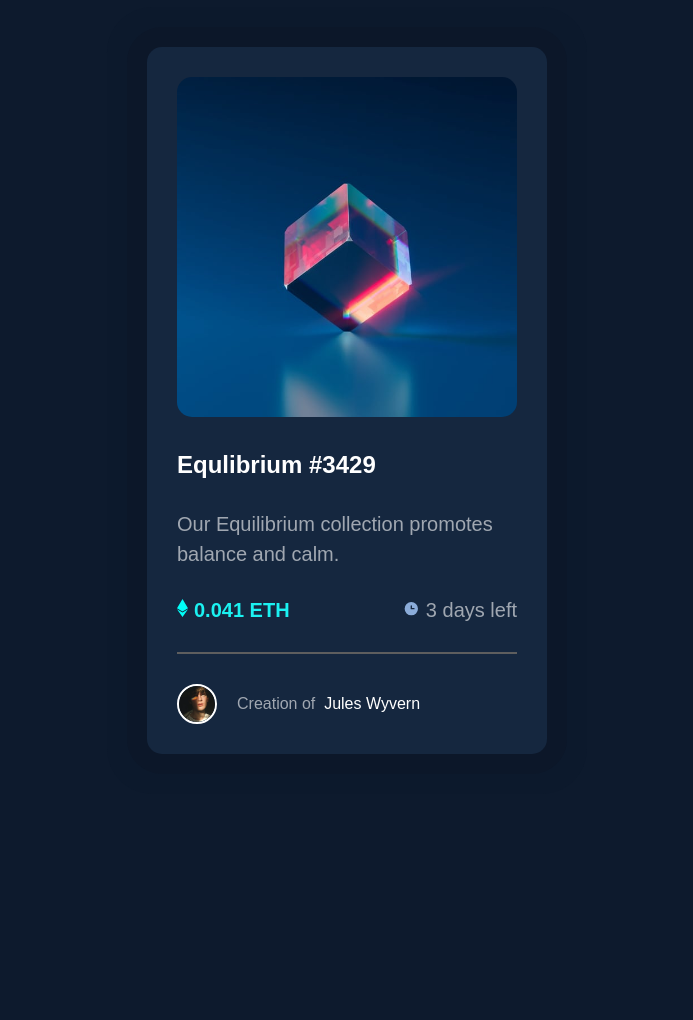
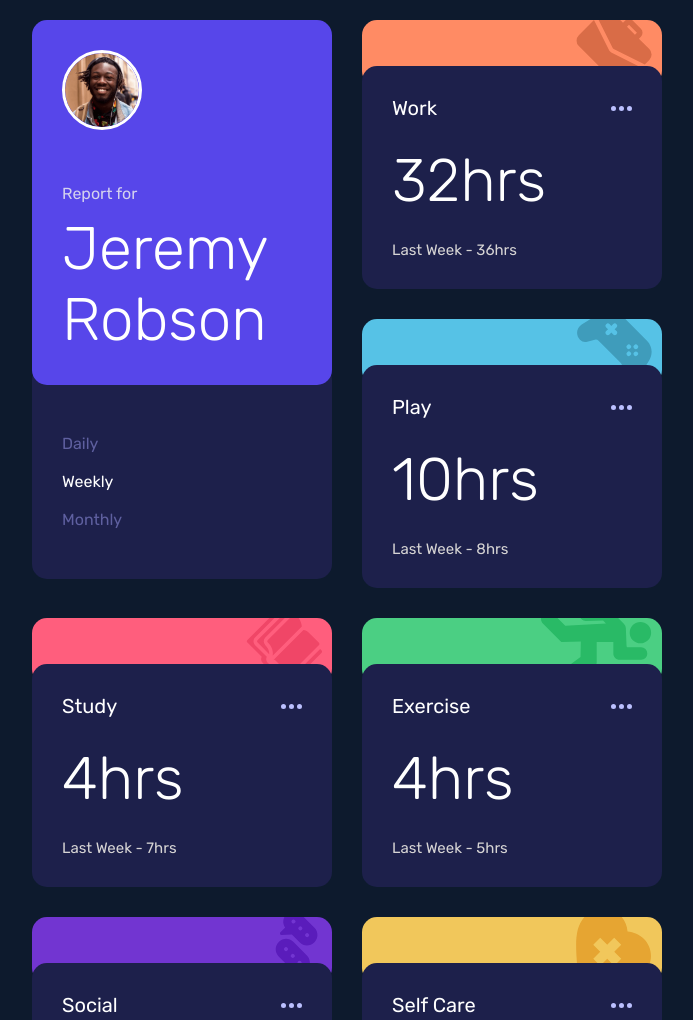
Before and after one commit to NadaElho/Time-tracking-dashboard, a plain HTML site: page index.html in a window 1280 px wide. Shown: the top 1020 px of the page, without its empty margins (293-986 px from the left). Before the commit the page ends 800 px from the top, so only its background shows below. Drawn offline with Linux system fonts and the light colour scheme.

Commit message:
first commit

```diff
--- a/index.html
+++ b/index.html
@@ -8,36 +8,23 @@
     <title>Document</title>
   </head>
   <body>
-    <div class="box">
-      <div class="img">
-        <img class="equi" src="./images/image-equilibrium.jpg" alt="" />
-        <div class="overlay">
-          <img src="./images/icon-view.svg" alt="" />
+    <div class="dashboard">
+      <div class="one">
+        <div class="name">
+            <img src="./images/image-jeremy.png" alt=""/>
+            <div>
+                <span>Report for</span>
+                <h6>Jeremy Robson</h6>
+            </div>
+        </div>
+        <div class="time">
+            <span>Daily</span>
+            <span class="active">Weekly</span>
+            <span>Monthly</span>
         </div>
       </div>
-      <h2>Equlibrium #3429</h2>
-      <p>Our Equilibrium collection promotes balance and calm.</p>
-      <div class="info">
-        <span class="left"
-          ><img
-            src="./images/icon-ethereum.svg"
-            alt=""
-            style="margin-right: 6px"
-          />0.041 ETH</span
-        >
-        <span class="right"
-          ><img
-            src="./images/icon-clock.svg"
-            alt=""
-            style="margin-right: 6px"
-          />3 days left</span
-        >
-      </div>
-      <hr />
-      <div class="footer">
-        <img class="avatar" src="./images/image-avatar.png" alt="" />
-        <span> Creation of&nbsp; <span class="name"> Jules Wyvern</span></span>
       </div>
     </div>
+    <script src="script.js"></script>
   </body>
 </html>
--- /dev/null
+++ b/script.js
@@ -0,0 +1,40 @@
+const arr= ["two","three","four","five","six","seven"];
+const imgs= ["work","play","study","exercise","social","self-care"]
+const colors=["#ff8b64","#56c2e6","#ff5e7d","#4bcf83","#7235d1","#f1c75b"]
+const title=["Work","Play","Study","Exercise","Social","Self Care"]
+const hours=["32","10","4","4","5","2"]
+const lastHrs=["36","8","7","5","10","2"]
+let div= document.querySelectorAll(".dashboard")[0];
+for(let i=0;i<imgs.length;i++){
+    let box=document.createElement("div");
+    box.classList.add("box",arr[i])
+    div.appendChild(box);
+    let boxName=document.createElement("div");
+    boxName.classList.add("name");
+    box.appendChild(boxName);
+    let image=document.createElement("img");
+    image.src=`images/icon-${imgs[i]}.svg`;
+    boxName.appendChild(image);
+    boxName.style.backgroundColor=colors[i];
+    let work= document.createElement("div");
+    work.classList.add("work");
+    box.appendChild(work);
+    let workTitle= document.createElement("div");
+    workTitle.classList.add("workTitle")
+    work.appendChild(workTitle);
+    let span= document.createElement("span");
+    span.innerText=title[i];
+    let img=document.createElement("img");
+    img.src="./images/icon-ellipsis.svg"
+    workTitle.appendChild(span);
+    workTitle.appendChild(img);
+    const hrs=document.createElement("div");
+    hrs.classList.add("hrs")
+    work.appendChild(hrs)
+    const heading=document.createElement("h6");
+    hrs.appendChild(heading);
+    heading.innerText=`${hours[i]}hrs`;
+    const p=document.createElement("p");
+    p.innerText=`Last Week - ${lastHrs[i]}hrs`;
+    hrs.appendChild(p)
+}
--- a/style.css
+++ b/style.css
@@ -1,3 +1,4 @@
+@import url('https://fonts.googleapis.com/css2?family=Rubik:wght@300;400;700&display=swap');
 * {
   box-sizing: border-box;
   margin: 0;
@@ -8,115 +9,237 @@ body {
   display: flex;
   align-items: center;
   justify-content: center;
-  height: 100vh;
-  font-family: sans-serif;
+  min-height: 100vh;
+  font-family: 'Rubik', sans-serif;
 }
-.box {
-  background-color: #15273f;
-  box-shadow: 0px 0px 0 20px #0c1729, 0 0 0 40px #0c192c;
+.container{
+    padding-left: 15px;
+    padding-right: 15px;
+    margin-left: auto;
+    margin-right: auto;
+}
+.dashboard{
+    display: grid;
+    gap: 30px;
+}
+.dashboard .one{
+    grid-column: 1;
+    grid-row: 1 / span 2;
+}
+.dashboard .two{
+    grid-column: 2;
+    grid-row: 1;
+}
+.dashboard .three{
+    grid-column: 3;
+    grid-row: 1;
+}
+.dashboard .four{
+    grid-column: 4;
+    grid-row: 1;
+}
+.dashboard .five{
+    grid-column: 2;
+    grid-row: 2;
+}
+.dashboard .six{
+    grid-column: 3;
+    grid-row: 2;
+}
+.dashboard .seven{
+    grid-column: 4;
+    grid-row: 2;
+}
+@media (max-width:767px) {
+    .dashboard{
+        padding: 20px;
+        display: flex;
+        flex-direction: column;
+        width: 300px;
+    }
+}
+@media (max-width:1290px) {
+    .dashboard{
+        padding: 20px;
+    }
+    .dashboard .one{
+        grid-column: 1;
+        grid-row: 1 / span 2;
+    }
+    .dashboard .two{
+        grid-column: 2;
+        grid-row: 1;
+    }
+    .dashboard .three{
+        grid-column: 2;
+        grid-row: 2;
+    }
+    .dashboard .four{
+        grid-column: 1;
+        grid-row: 3;
+    }
+    .dashboard .five{
+        grid-column: 2;
+        grid-row: 3;
+    }
+    .dashboard .six{
+        grid-column: 1;
+        grid-row: 4;
+    }
+    .dashboard .seven{
+        grid-column: 2;
+        grid-row: 4;
+    }
+}
+.one{
+    width: 300px;
+}
+.one .name{
+    background-color: #5746ea;
     -webkit-border-radius: 15px;
     -moz-border-radius: 15px;
     -ms-border-radius: 15px;
     -o-border-radius: 15px;
     border-radius: 15px;
     padding: 30px;
-  width: 400px;
-  max-width: calc(100% - 40px);
+    width: 300px;
+    z-index: 5;
+    position: relative;
 }
-.box .img,
-.box img.equi {
-  width: 340px;
+.one .name img{
+    -webkit-border-radius: 50%;
+    -moz-border-radius: 50%;
+    -ms-border-radius: 50%;
+    -o-border-radius: 50%;
+    border-radius: 50%;
+    border: 3px solid #FFF;
+    width: 80px;
+    margin-bottom: 50px;
+}
+.one .name span{
+    color: rgba(238, 238, 238, 0.829);
+    margin-bottom: 10px;
+}
+.one .name h6{
+    color: #FFF;
+    font-size: 60px;
+    font-weight: 100;
+}
+.name span{
+    display: block;
+}
+.one .time{
+    background-color: #1d204b;
     -webkit-border-radius: 15px;
     -moz-border-radius: 15px;
     -ms-border-radius: 15px;
     -o-border-radius: 15px;
     border-radius: 15px;
+    padding: 30px;
+    width: 300px;
+    padding-top: 50px;
+    padding-bottom: 50px;
+    margin-top: -20px;
+}
+.one .time span{
+    display: block;
+    color: #5f60a0;
     cursor: pointer;
-  position: relative;
-  max-width: 100%;
+    margin-top: 19px;
 }
-.box .overlay {
-  position: absolute;
-  top: 0;
-  left: 0;
-  height: 100%;
-  width: 100%;
-  background-color: #1bf1f15c;
+.one .time span.active{
+    color: #FFF;
+}
+@media (max-width:767px) {
+    .dashboard .one .name{
+        display: flex;
+        justify-content: space-between;
+        align-items: center;
+    }
+    .dashboard .one h6{
+        font-size: 20px;
+    }
+    .dashboard .one img{
+        margin-bottom: 0;
+    }
+    .one .time{
+        display: flex;
+        justify-content: center;
+        padding-top: 20px;
+        padding-bottom: 20px;
+    }
+    .one .time span:not(:first-child) {
+        margin-left: 19px;
+    }
+}
+.box{
+    color: #FFF;
+    width: 300px;
+}
+.box .name{
+    display: flex;
     -webkit-border-radius: 15px;
     -moz-border-radius: 15px;
     -ms-border-radius: 15px;
     -o-border-radius: 15px;
     border-radius: 15px;
-  justify-content: center;
+    width: 300px;
+    justify-content: end;
+    padding-right: 10px;
+    overflow: hidden;
+}
+.box .work{
+    background-color: #1d204b;
+    -webkit-border-radius: 15px;
+    -moz-border-radius: 15px;
+    -ms-border-radius: 15px;
+    -o-border-radius: 15px;
+    border-radius: 15px;
+    margin-top: -20px;
+    z-index: 5px;
+    width: 300px;
+    position: relative;
+    padding: 30px;
+}
+.box .work:hover{
+    background-color: #282b53;
+}
+.box .name img{
+    height: 76px;
+    margin-top: -10px;
+}
+.box .workTitle{
+    display: flex;
+    justify-content: space-between;
     align-items: center;
-  z-index: 3;
-  display: none;
 }
-.box .img:hover .overlay {
-  display: flex;
-}
-.box img.avatar {
-  width: 40px;
-  border: 2px solid #fff;
-  -webkit-border-radius: 50%;
-  -moz-border-radius: 50%;
-  -ms-border-radius: 50%;
-  -o-border-radius: 50%;
-  border-radius: 50%;
-}
-.box h2 {
-  color: #fff;
-  margin-top: 30px;
-  margin-bottom: 30px;
-  cursor: pointer;
-  -webkit-transition: 0.4s;
-  -moz-transition: 0.4s;
-  -ms-transition: 0.4s;
-  -o-transition: 0.4s;
-  transition: 0.4s;
-}
-.box p {
-  color: rgba(255, 255, 255, 0.596);
-  margin-bottom: 30px;
-  line-height: 1.5;
+.box .workTitle span{
     font-size: 20px;
 }
-.box .info {
+.box .workTitle img{
+    cursor: pointer;
+}
+.box .work h6{
+    font-size: 60px;
+    font-weight: 100;
+    margin-top: 25px;
+    margin-bottom: 25px;
+}
+.box .work p{
+    font-size: 15px;
+    color: rgb(214, 212, 212);
+}
+@media (max-width:767px) {
+    .dashboard .hrs{
         display: flex;
         justify-content: space-between;
-  margin-bottom: 30px;
-  font-size: 20px;
+        align-items: center;
     }
-.box .info .left {
-  color: #1bf1f1;
-  font-weight: bold;
+    .dashboard .hrs h6{
+        font-size: 30px;
     }
-.box .info .right,
-.box div {
-  color: rgba(255, 255, 255, 0.596);
+    .box .work h6 {
+        margin-top: 20px;
+        margin-bottom: 20px;
     }
-hr {
-  border: 1px solid rgb(94 94 94);
-  margin-bottom: 30px;
 }
-.box .footer {
-  display: flex;
-  gap: 20px;
-}
-.box .footer > span {
-  line-height: 39.98px;
-}
-.box .name {
-  color: #fff;
-  line-height: 20px;
-  cursor: pointer;
-  -webkit-transition: 0.4s;
-  -moz-transition: 0.4s;
-  -ms-transition: 0.4s;
-  -o-transition: 0.4s;
-  transition: 0.4s;
-}
-.box h2:hover,
-.box .name:hover {
-  color: #1bf1f1;
-}
```
Also changed, not shown: images/icon-clock.svg (deleted), images/icon-ellipsis.svg (added), images/icon-ethereum.svg (deleted), images/icon-exercise.svg (added), images/icon-play.svg (added), images/icon-self-care.svg (added), images/icon-social.svg (added), images/icon-study.svg (added), images/icon-view.svg (deleted), images/icon-work.svg (added), images/image-avatar.png (deleted), images/image-equilibrium.jpg (deleted), images/image-jeremy.png (added). Lines whose indentation alone changed are shown as unchanged.
